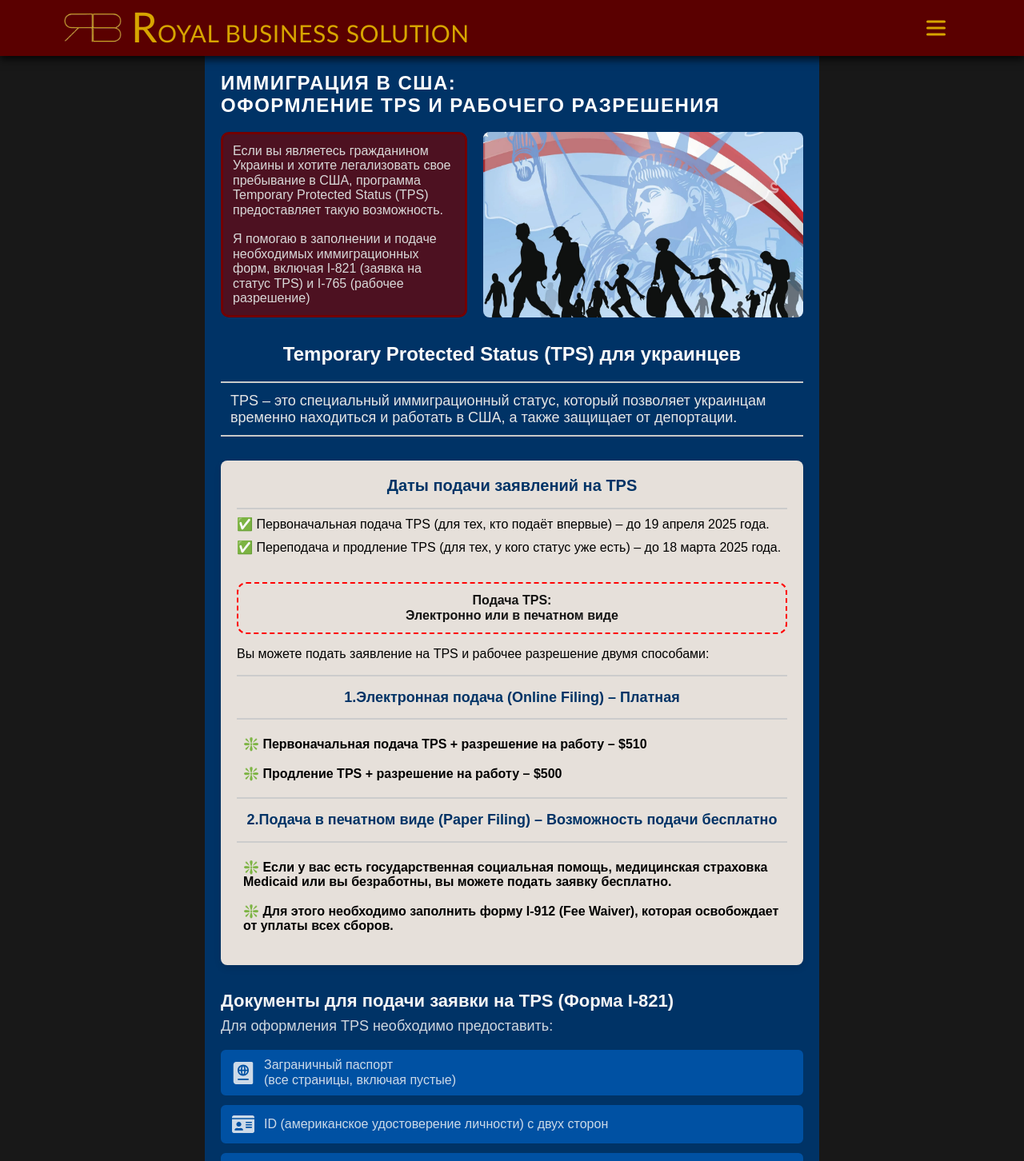
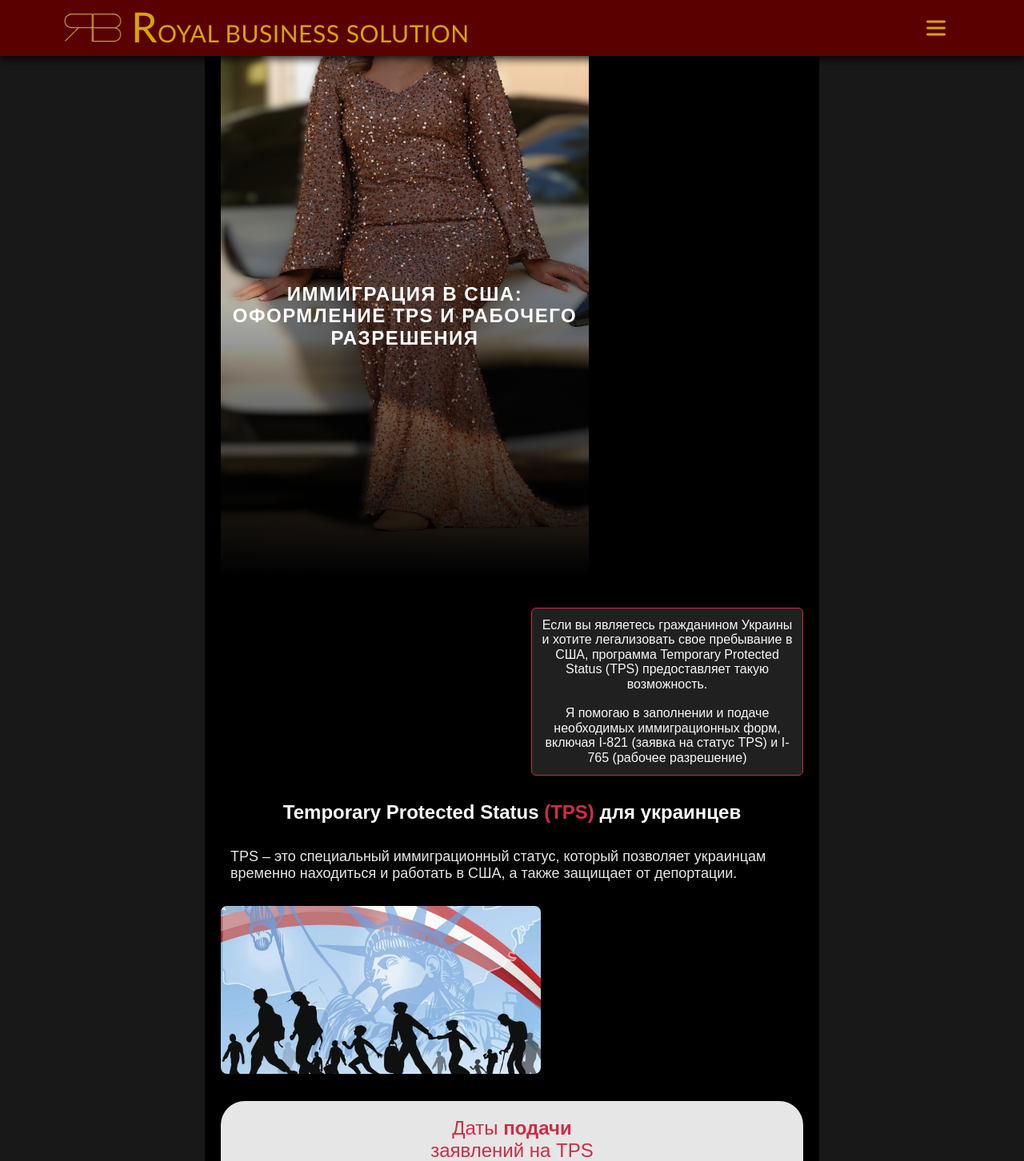
Before and after one commit to Jey2507/auto-usa, a React (Vite) app: page /immigration in a window 1280 px wide. Shown: the top 1452 px of the page at 80% size. Built offline with nearby package versions, Linux system fonts and the light colour scheme.

Commit message:
update site

```diff
--- a/src/components/FaqImmigration/FaqImmigration.module.css
+++ b/src/components/FaqImmigration/FaqImmigration.module.css
@@ -1,7 +1,7 @@
 .faqSection {
     margin: 0 auto;
     padding: 50px 20px;
-    background-color: #003366;
+    background-color: #000000;
     color: white;
     text-align: center;
 }
@@ -20,7 +20,7 @@
 
 .faqItem {
     background-color: white;
-    color: #003366;
+    color: #D12C44;
     border-radius: 10px;
     margin-bottom: 15px;
     text-align: left;
@@ -29,7 +29,7 @@
 
 .faqQuestion {
     background-color: white;
-    color: #003366;
+    color: #D12C44;;
     font-size: 22px;
     font-weight: bold;
     width: 100%;
--- a/src/components/OnePartPage/OnePartPage.jsx
+++ b/src/components/OnePartPage/OnePartPage.jsx
@@ -8,45 +8,47 @@ const OnePartPage = () => {
   return (
     <section className={styles.tpsContainer}>
       <div className={styles.header}>
-        <h1 className={styles.title}>Иммиграция в США:<br/> Оформление TPS и Рабочего Разрешения</h1>
+        <div className={styles.fon}>
+          <h1 className={styles.title}>Иммиграция в США:<br/> Оформление TPS и Рабочего Разрешения</h1>
+        </div>
         <div className={styles.boxHero}>
-          <img className={styles.image} src={immigration} alt="immigration" />
-          <p className={styles.subtitle}>
-          Если вы являетесь гражданином Украины и хотите легализовать свое пребывание в США, программа Temporary Protected Status (TPS) предоставляет такую возможность.<br/><br/> Я помогаю в заполнении и подаче необходимых иммиграционных форм, включая I-821 (заявка на статус TPS) и I-765 (рабочее разрешение)
-          </p>
-        </div>
+
+            <p className={styles.subtitle}>
+            Если вы являетесь гражданином Украины и хотите легализовать свое пребывание в США, программа Temporary Protected Status (TPS) предоставляет такую возможность.<br/><br/> Я помогаю в заполнении и подаче необходимых иммиграционных форм, включая I-821 (заявка на статус TPS) и I-765 (рабочее разрешение)
+            </p>
+          </div>
         <div className={styles.boxQue}>
-          <h2>Temporary Protected Status (TPS) для украинцев</h2>
+          <h2>Temporary Protected Status <span className={styles.spanColor}>(TPS)</span> для украинцев</h2>
           <p>TPS – это специальный иммиграционный статус, который позволяет украинцам временно находиться и работать в США, а также защищает от депортации.
           </p>
         </div>
+        <img className={styles.image} src={immigration} alt="immigration" />
       </div>
       <div className={styles.boxFlex}>
         <div className={styles.bigBox}>
-            <h2 className={styles.texttwo}>Даты подачи заявлений на TPS</h2>
+            <h2 className={styles.texttwo}>Даты <span className={styles.spanFont}>подачи</span> заявлений на TPS</h2>
             <ul>
-              <li>✅ Первоначальная подача TPS (для тех, кто подаёт впервые) – до 19 апреля 2025 года.</li>
-              <li>✅ Переподача и продление TPS (для тех, у кого статус уже есть) – до 18 марта 2025 года.</li>
+              <li>❌ Первоначальная подача TPS (для тех, кто подаёт впервые) – до 19 апреля 2025 года.</li>
+              <li>❌ Переподача и продление TPS (для тех, у кого статус уже есть) – до 18 марта 2025 года.</li>
             </ul>
             <br/>
             <p className={styles.descr}>Подача TPS:<br/>Электронно или в печатном виде</p>
             <p className={styles.descrQue}>Вы можете подать заявление на TPS и рабочее разрешение двумя способами:</p>
             <div className={styles.boxTwo}>
-              <h3>1.Электронная подача (Online Filing) – Платная</h3>
+              <h3>1.Электронная подача <span className={styles.spanFont}>(Online Filing)</span> – Платная</h3>
               <ul>
-                <li>❇️ Первоначальная подача TPS + разрешение на работу – $510</li>
-                <li>❇️ Продление TPS + разрешение на работу – $500</li>
+                <li>❌ Первоначальная подача TPS + разрешение на работу – $510</li>
+                <li>❌ Продление TPS + разрешение на работу – $500</li>
               </ul>
-              <h3>2.Подача в печатном виде (Paper Filing) – Возможность подачи бесплатно</h3>
+              <h3>2.Подача в печатном виде <span className={styles.spanFont}>(Paper Filing)</span> – Возможность подачи бесплатно</h3>
               <ul>
-                <li>❇️ Если у вас есть государственная социальная помощь, медицинская страховка Medicaid или вы безработны, вы можете подать заявку бесплатно.</li>
-                <li>❇️ Для этого необходимо заполнить форму I-912 (Fee Waiver), которая освобождает от уплаты всех сборов.</li>
+                <li>❌ Если у вас есть государственная социальная помощь, медицинская страховка Medicaid или вы безработны, вы можете подать заявку бесплатно.</li>
+                <li>❌ Для этого необходимо заполнить форму I-912 (Fee Waiver), которая освобождает от уплаты всех сборов.</li>
               </ul>
             </div>
         </div>
         <div className={styles.boxTPS}>
-            <h3 className={styles.textTPS}>Документы для подачи заявки на TPS (Форма I-821)</h3>
-            <p className={styles.descrTPS}>Для оформления TPS необходимо предоставить:</p>
+            <h3 className={styles.textTPS}>Документы для подачи заявки на TPS <span className={styles.spanColor}>(Форма I-821)</span></h3>
             <ul className={styles.listTPS}>
               <li><FaPassport /> Заграничный паспорт <br/>(все страницы, включая пустые)</li>
               <li><FaIdCard /> ID (американское удостоверение личности) с двух сторон</li>
@@ -65,12 +67,11 @@ const OnePartPage = () => {
         </div>
       </div>
       <div>
-        <h3 className={styles.textHthree}>Заявка на Рабочее Разрешение (Форма I-765)</h3>
+        <h3 className={styles.textHthree}>Заявка на Рабочее Разрешение <span className={styles.spanColor}>(Форма I-765)</span></h3>
         <p className={styles.descrForm}>Форма I-765 – это заявление на получение разрешения на работу в США. Подавать его могут украинцы, получающие статус TPS, находящиеся под программой Uniting for Ukraine (U4U), либо имеющие право на трудоустройство по другим основаниям.</p>
         <div className={styles.divDoc}>
           <div className={styles.textContainer}>
-            <h3 className={styles.textTPS}>Документы для подачи I-765</h3>
-            <p className={styles.descrTPS}>Для подачи заявления на разрешение на работу необходимо предоставить:</p>
+            <h3 className={styles.textTPS}>Документы для подачи <span className={styles.spanColor}>I-765</span></h3>
           </div>
           <ul className={styles.listTPSTwo}>
             <li><FaPassport /> Заграничный паспорт (все страницы)</li>
@@ -89,7 +90,9 @@ const OnePartPage = () => {
 
         <p className={styles.descrHelp}>Я помогаю в правильном заполнении этих форм, чтобы вы смогли успешно подать документы и получить одобрение</p>
 
-        <a href="https://t.me/zoia_kibysh" target="_blank" className={styles.ctaButton} rel="noreferrer">Дізнатись більше</a>
+        <div className={styles.centerBox}>
+          <a href="https://t.me/zoia_kibysh" target="_blank" className={styles.ctaButton} rel="noreferrer">Подробнее</a>
+        </div>
       </div>
 
       {/* <div className={styles.section}>
--- a/src/components/OnePartPage/OnePartPage.module.css
+++ b/src/components/OnePartPage/OnePartPage.module.css
@@ -1,7 +1,7 @@
 .tpsContainer {
     width: 100%;
     padding: 20px;
-    background: #003366;
+    background: #000000;
     font-family: 'Poppins', sans-serif;
 }
 
@@ -12,45 +12,76 @@
     border-radius: 8px;
 }
 
+.fon {
+    background:
+    linear-gradient( #00000000, #00000048,#000000),
+    url("../../assets/images/fon.jpg");
+    background-size: cover;
+    background-position: bottom;
+    height: 700px;
+    max-width: 460px;
+    width: 100%;
+    margin-bottom: 40px;
+    display: flex;
+    align-items: center;
+    justify-content: center;
+}
+
 .title {
-    font-size: 30px;
+    font-size: 22px;
     font-weight: bold;
     color: #ffffff;
     margin-bottom: 20px;
     text-transform: uppercase;
     letter-spacing: 1.5px;
     padding-top: 50px;
+    text-align: center;
 }
 
 .subtitle {
-    font-size: 20px;
-    color: rgb(216, 216, 216);
+    margin-top: -240px;
+    z-index: 5;
+    font-size: 16px;
+    color: rgb(247, 247, 247);
     margin-bottom: 20px;
     font-weight: 500;
-    border: 3px solid #730000;
+    border: 1px solid #D12C44;
     padding: 12px;
-    border-radius: 10px;
-    background-color: #730000ab;
+    border-radius: 6px;
+    background-color: #333333a3;
+    text-align: center;
+    font-size: 600;
+    width: 100%;
+    max-width: 340px;
+}
+
+.spanColor {
+    color: #D12C44;
+}
+
+.spanFont {
+    font-weight: 600;
 }
 
 .bigBox {
-    background-color: #f8ede3ed;
+    background-color: #ffffffe6;
     padding: 20px;
     max-width: 600px;
     margin: auto;
-    border-radius: 8px;
+    border-radius: 30px;
     margin-top: 30px;
     box-shadow: 0 4px 8px rgba(0, 0, 0, 0.1);
 }
 
 .texttwo {
-    color: #003366;
-    border-bottom: 2px solid #ccc;
-    padding-bottom: 16px;
-    margin: 0;
-    font-weight: 600;
-    font-size: 20px;
+    color: #D12C44;
+    padding-bottom: 4px;
+    margin: 0 auto;
+    width: 260px;
+    font-weight: 500;
+    font-size: 24px;
     text-align: center;
+    font-family: "Montserrat", sans-serif;
 }
 
 .descr {
@@ -65,12 +96,11 @@
 
 
 .boxTwo h3 {
-    color: #003366;
-    border-bottom: 2px solid #ccc;
-    border-top: 2px solid #ccc;
-    padding: 16px 0px;
-    margin: 0;
-    font-weight: 600;
+    color: #D12C44;
+    font-family: "Montserrat", sans-serif;
+    width: 250px;
+    margin: 0 auto;
+    font-weight: 400;
     font-size: 18px;
     text-align: center;
     margin-bottom: 12px;
@@ -78,7 +108,8 @@
 
 .boxTwo ul li {
     padding-left: 8px;
-    font-weight: 600;
+    font-weight: 400;
+    font-size: 14px;
 }
 
 .boxTwo ul {
@@ -101,8 +132,6 @@
 .boxQue p {
     color: #e6e6e6;
     font-size: 18px;
-    border-bottom: 2px solid #c9c9c9;
-    border-top: 2px solid #c9c9c9;
     padding: 12px 0px;
 }
 
@@ -209,6 +238,9 @@
 .textTPS {
     color: whitesmoke;
     margin-bottom: 8px;
+    text-align: center;
+    font-size: 22px;
+    font-family: "Montserrat", sans-serif;
 }
 
 .descrTPS {
@@ -229,10 +261,10 @@
 
 .listTPS li {
     padding: 8px 12px;
-    border: 2px solid #0051a3;
-    border-radius: 6px;
-    color: rgba(245, 245, 245, 0.837);
-    background-color: #0051a3;
+    border: 1px solid #D12C44;
+    border-radius: 16px;
+    color: rgba(245, 245, 245, 0.936);
+    background-color: #33333369;
     display: flex;gap: 12px;
     align-items: center;
 }
@@ -249,10 +281,10 @@
 
 .listTPSTwo li {
     padding: 8px 12px;
-    border: 2px solid #0051a3;
+    border: 1px solid #D12C44;
     border-radius: 6px;
     color: rgba(245, 245, 245, 0.837);
-    background-color: #0051a3;
+    background-color: #33333369;
     display: flex;gap: 12px;
     align-items: center;
 }
@@ -260,41 +292,57 @@
 .descrHelp {
     color: rgb(245, 245, 245);
     background-color: #730000ab;
-    border: 3px solid #730000;
+    border: 1px solid #D12C44;
     border-radius: 10px;
     padding: 12px;
     text-align: center;
     margin-bottom: 20px;
+    font-size: 20px;
 }
 
 .textHthree {
     color: rgba(255, 255, 255, 0.91);
+    width: 290px;
+    text-align: center;
+    margin: 0 auto;
+    font-size: 22px;
 }
 
 .descrForm {
-    color: rgba(255, 255, 255, 0.812);
-    border-bottom: 2px solid rgba(255, 255, 255, 0.812);
+    color: rgba(255, 255, 255, 0.886);
+    border-bottom: 1px solid #D12C44;
     padding-bottom: 20px;
+}
+
+.centerBox {
+    width: 100%;
+    display: flex;
+    justify-content: center;
 }
 
 .ctaButton {
     display: inline-block;
     padding: 15px 30px;
-    background-color: #9e0000;
+    font-size: 20px;
+    margin: 0 auto;
+    font-family: Arial, sans-serif;
+    font-weight: bold;
+    text-transform: uppercase;
     color: white;
-    font-size: 18px;
+    margin: 0 auto;
+    background: linear-gradient(to bottom, #333 0%, #d22 100%);
     border: none;
-    border-radius: 25px;
+    border-radius: 10px;
+    text-align: center;
     cursor: pointer;
-    transition: background-color 0.3s ease;
-    padding: 60px;
+    transition: all 0.3s ease;
 }
 
 .ctaButton:hover {
-    background-color: #9e0000ba;
+    background: linear-gradient(to bottom, #444 0%, #e33 100%);
 }
 
-/* Мобільна стилізація */
+
 @media screen and (min-width: 768px) {
     .boxHero {
         display: flex;
--- a/src/components/PricesImmigration/PricesImmigration.module.css
+++ b/src/components/PricesImmigration/PricesImmigration.module.css
@@ -1,6 +1,6 @@
 .pricingSection {
     padding: 50px 20px;
-    background-color: #003366;
+    background-color:#000000;
     color: white;
     width: 100%;
     box-sizing: border-box;
@@ -35,7 +35,7 @@
 }
 .pricingCard {
     background-color: #ffffff;
-    color: #003366;
+    color: #D12C44;
     padding: 30px;
     display: flex;
     width: 328px;
@@ -74,7 +74,7 @@ margin: 0;
 
 .featureItem {
     font-size: 16px;
-    color: #003366;
+    color: #D12C44;
     margin-bottom: 10px;
 }
 
--- a/src/components/ServicesImmigration/ServicesImmigration.jsx
+++ b/src/components/ServicesImmigration/ServicesImmigration.jsx
@@ -175,7 +175,9 @@ const ServicesImmigration = () => {
                     </div>
                 ))}
             </div>
-            <a href="https://t.me/zoia_kibysh" target="_blank" className={styles.ctaButton} rel="noreferrer">Дізнатись більше</a>
+            <div className={styles.centerBox}>
+                <a href="https://t.me/zoia_kibysh" target="_blank" className={styles.ctaButton} rel="noreferrer">Подробнее</a>
+            </div>
         </section>
     );
 }
```
Also changed, not shown: src/components/ServicesImmigration/ServicesImmigration.module.css (+23 -10 lines), src/assets/images/fon.jpg (added).
